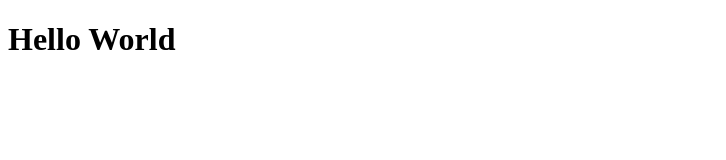
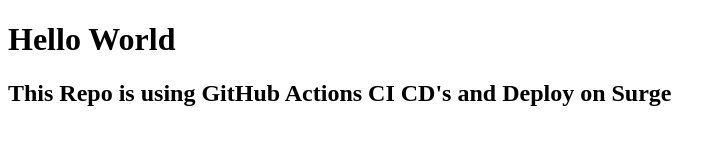
Before and after one commit to khizarwakeel/Bootcamp2020, a plain HTML site: page index.html in a window 1280 px wide. Shown: the whole page, without its empty margins (0-726 px from the left). Drawn offline with Linux system fonts and the light colour scheme.

Commit message:
added changes GitHub actions

```diff
--- a/index.html
+++ b/index.html
@@ -7,6 +7,7 @@
 
 <body>
     <h1>Hello World</h1>
+    <h2>This Repo is using GitHub Actions CI CD's and Deploy on Surge</h2>
 </body>
 
 </html>
```
